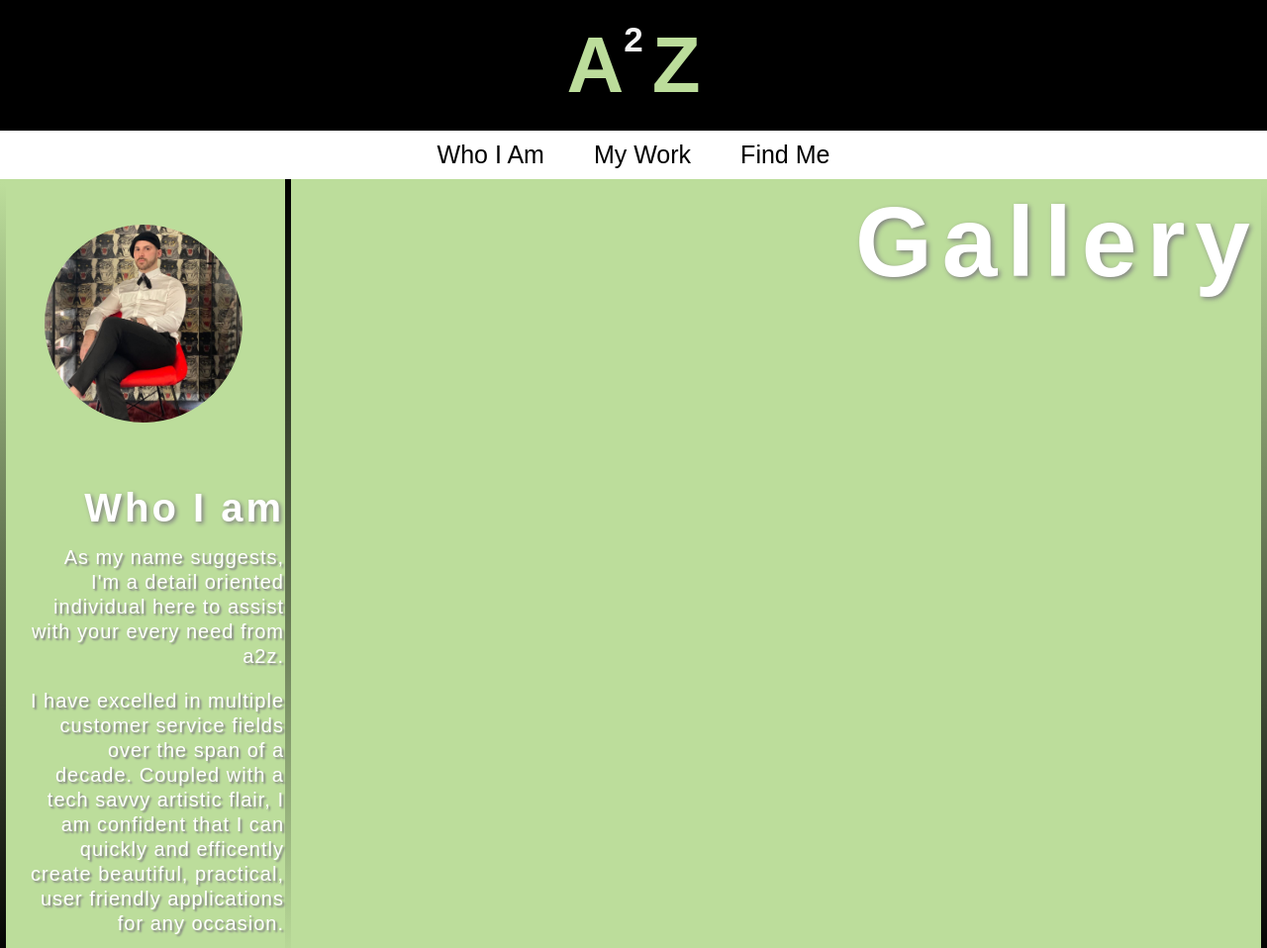
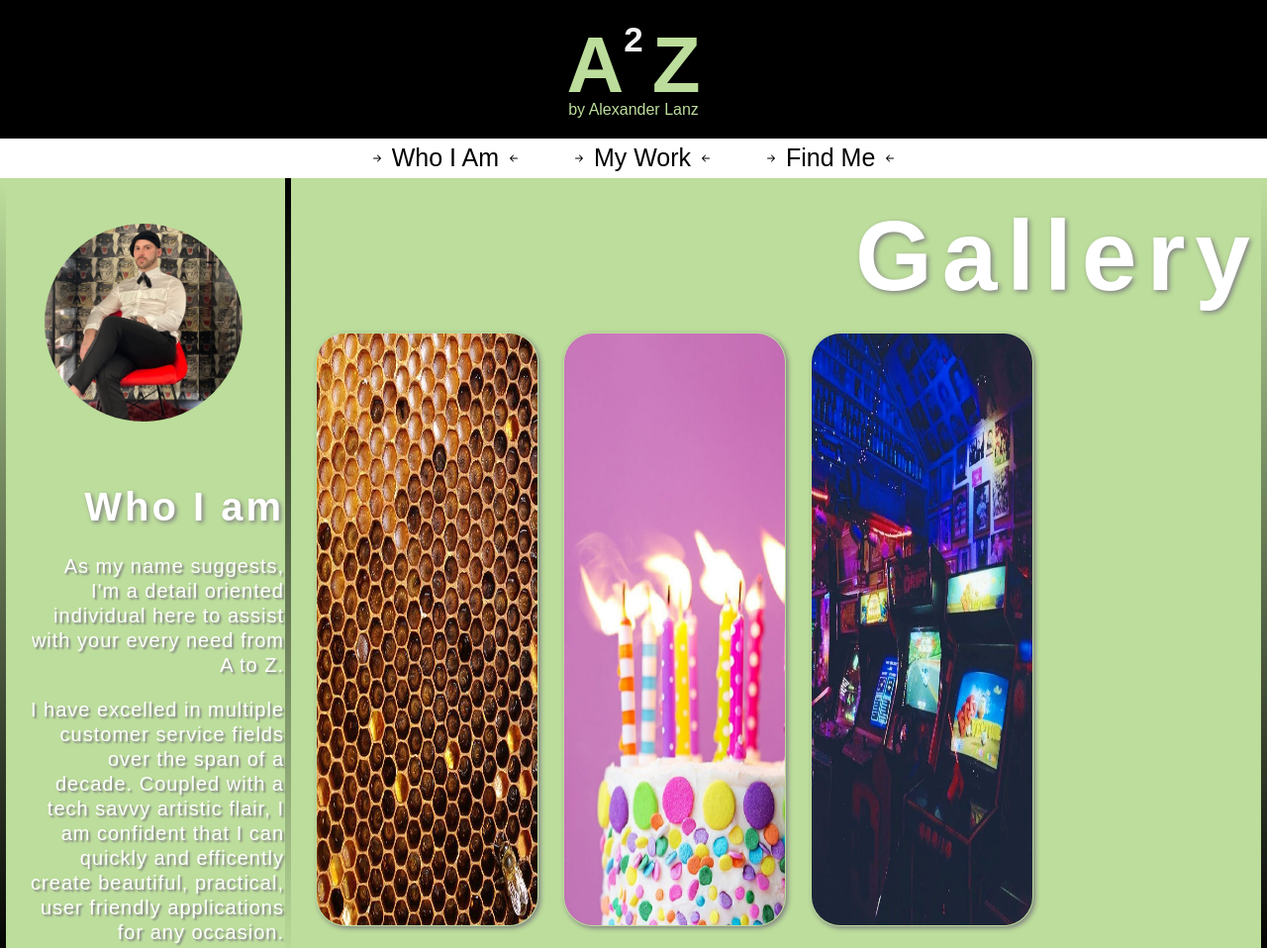
Before and after one commit to aalanz51/Showcase.Lanz, a plain HTML site: page index.html in a window 1280 px wide. Shown: the top 958 px of the page at 99% size. Drawn offline with nearby package versions, Linux system fonts and the light colour scheme.

Commit message:
final styling additions

```diff
--- a/index.html
+++ b/index.html
@@ -12,35 +12,52 @@
 <body>
 <header>
         <h1>A<div>2</div>Z</h1>
+        <a>by Alexander Lanz</a>
 </header>
     <nav>
-        <a href="#">Who I Am</a>
-        <a href="#">My Work</a>
-        <a href="#footer">Find Me</a>
+        <a href="#me"><svg xmlns="http://www.w3.org/2000/svg" width="16" height="16" fill="currentColor" class="bi bi-arrow-right-short" viewBox="0 0 16 16">
+            <path fill-rule="evenodd" d="M4 8a.5.5 0 0 1 .5-.5h5.793L8.146 5.354a.5.5 0 1 1 .708-.708l3 3a.5.5 0 0 1 0 .708l-3 3a.5.5 0 0 1-.708-.708L10.293 8.5H4.5A.5.5 0 0 1 4 8z"/>
+          </svg> Who I Am <svg xmlns="http://www.w3.org/2000/svg" width="16" height="16" fill="currentColor" class="bi bi-arrow-left-short" viewBox="0 0 16 16">
+            <path fill-rule="evenodd" d="M12 8a.5.5 0 0 1-.5.5H5.707l2.147 2.146a.5.5 0 0 1-.708.708l-3-3a.5.5 0 0 1 0-.708l3-3a.5.5 0 1 1 .708.708L5.707 7.5H11.5a.5.5 0 0 1 .5.5z"/>
+          </svg></a>
+        <a href="#work"><svg xmlns="http://www.w3.org/2000/svg" width="16" height="16" fill="currentColor" class="bi bi-arrow-right-short" viewBox="0 0 16 16">
+            <path fill-rule="evenodd" d="M4 8a.5.5 0 0 1 .5-.5h5.793L8.146 5.354a.5.5 0 1 1 .708-.708l3 3a.5.5 0 0 1 0 .708l-3 3a.5.5 0 0 1-.708-.708L10.293 8.5H4.5A.5.5 0 0 1 4 8z"/>
+          </svg> My Work <svg xmlns="http://www.w3.org/2000/svg" width="16" height="16" fill="currentColor" class="bi bi-arrow-left-short" viewBox="0 0 16 16">
+            <path fill-rule="evenodd" d="M12 8a.5.5 0 0 1-.5.5H5.707l2.147 2.146a.5.5 0 0 1-.708.708l-3-3a.5.5 0 0 1 0-.708l3-3a.5.5 0 1 1 .708.708L5.707 7.5H11.5a.5.5 0 0 1 .5.5z"/>
+          </svg></a>
+        <a href="#contacts"><svg xmlns="http://www.w3.org/2000/svg" width="16" height="16" fill="currentColor" class="bi bi-arrow-right-short" viewBox="0 0 16 16">
+            <path fill-rule="evenodd" d="M4 8a.5.5 0 0 1 .5-.5h5.793L8.146 5.354a.5.5 0 1 1 .708-.708l3 3a.5.5 0 0 1 0 .708l-3 3a.5.5 0 0 1-.708-.708L10.293 8.5H4.5A.5.5 0 0 1 4 8z"/>
+          </svg> Find Me <svg xmlns="http://www.w3.org/2000/svg" width="16" height="16" fill="currentColor" class="bi bi-arrow-left-short" viewBox="0 0 16 16">
+            <path fill-rule="evenodd" d="M12 8a.5.5 0 0 1-.5.5H5.707l2.147 2.146a.5.5 0 0 1-.708.708l-3-3a.5.5 0 0 1 0-.708l3-3a.5.5 0 1 1 .708.708L5.707 7.5H11.5a.5.5 0 0 1 .5.5z"/>
+          </svg></a>
     </nav>
 
 <main>
-<column>
+    <section id = "me">
         <div class = "column side">
             <img src = "images/Serious.jpeg" class= "serious">
             <h2>Who I am</h2>
             <p>As my name suggests,
-                I'm a detail oriented individual here to assist with your every need from a2z.</p>
+                I'm a detail oriented individual here to assist with your every need from A to Z.</p>
             <p>I have excelled in multiple customer service fields
                 over the span of a decade. Coupled with a tech savvy artistic flair, I am confident that I can quickly and efficently
                 create beautiful, practical, user friendly applications for any occasion.</p>
         </div>
-</column>
+    </section>
+        <section id = "work">
         <div class = "column middle">
             <h1>Gallery</h1>
-        <div class = "art">
-
-        </div>
-        </div>
+                <ul>
+                    <li><img src="./images/Beehive.jpeg" alt="Beehive" style="width: 225px;px;height:600px;00px"></li>
+                    <li><img src="./images/Cake.jpeg" alt="Cake" style="width:225px;height:600px"></li>
+                    <li><img src="./images/Gaming.jpeg" alt="Mountains" style="width:225px;height:600px"></li>
+                </ul>
+    </section>
 </main>
 
 <footer>
-    <script src="https://code.jquery.com/jquery-3.3.1.js" integrity="sha256-2Kok7MbOyxpgUVvAk/HJ2jigOSYS2auK4Pfzbm7uH60=" crossorigin="anonymous">
+    <section id = "contacts">
+    <script src="https://code.jquery.com/jquery-3.3.1.js" integrity="sha256-2Kok7MbOyxpgUVvAk/HJ2jigOSYS2auK4Pfzbm7uH60=" crossorigin="anonymous" alt="contacts">
     </script>
     <ul>
         <li>
@@ -58,5 +75,6 @@
         <a href="#">
         <i class="fab fa-google-plus-g icon"></i></a></li>
       </ul>
+    </section>
 </footer>
 </body>
--- a/style.css
+++ b/style.css
@@ -29,6 +29,7 @@ header h1 {
     display: flex;
     font-size: 80px;
     justify-content: center;
+    margin-bottom: -10px;
 }
 
 header h1 div {
@@ -47,7 +48,8 @@ nav {
 
 nav a {
     color: var(--black);
-    padding: 10px 25px;
+    padding: 12px 25px;
+    line-height: 12px;
     text-decoration: none;
 }
 
@@ -59,7 +61,7 @@ nav {
 .column.middle {
     height: 800px;
     color: white;
-    width: 100%;
+    max-width: 100%;
     padding: 0px 1px 30px 30px;
     border-width: 6px;
     border-style: solid;
@@ -75,8 +77,26 @@ nav {
     letter-spacing: 10px;
     font-size: 100px;
     float: right;
-    margin-bottom: 15px;
+    margin-top: 15px;
+    margin-bottom: 20px;
     text-shadow: 2px 2px 5px gray;
+}
+
+.column.middle ul {
+    display: flex;
+    position: relative;
+}
+
+.column.middle li {
+    list-style: none;
+  }
+
+.column.middle img {
+    margin-top: 150px;
+    margin-left: 25px;
+    border-radius: 30px;
+    padding: 1px;
+    box-shadow: 2px 2px 5px grey;
 }
 
 .column.side {
@@ -108,7 +128,7 @@ nav {
     font-size: 40px;
     letter-spacing: 3px;
     float: right;
-    margin-bottom: 15px;
+    margin-bottom: 25px;
     text-shadow: 2px 2px 4px gray;
 }
 
@@ -121,10 +141,12 @@ nav {
     text-shadow: 2px 2px 2px gray;
     margin-bottom: 20px;
 }
+
 footer {
     padding: 15px;
     clear: both;
 }
+
 footer ul{
     display: flex;
     position: relative;
```
Also changed, not shown: images/Beehive.jpeg (added), images/Cake.jpeg (added), images/Forest.jpeg (added), images/Gaming.jpeg (added), 1 other file. Lines whose indentation alone changed are shown as unchanged.
